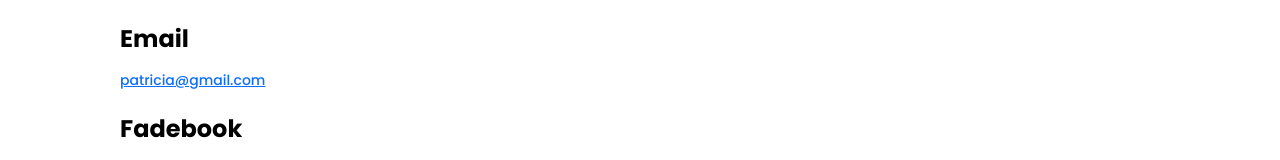
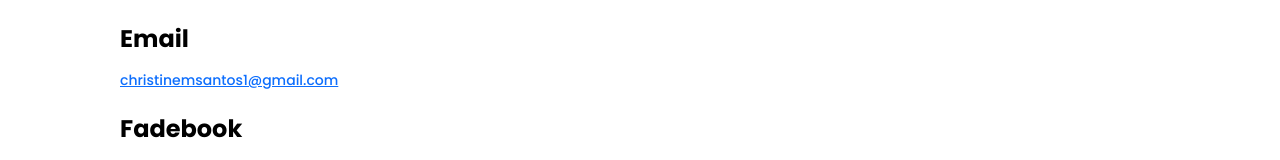
Before and after one commit to christinemsantos/Christine-Santos-portfolio, a plain HTML site: page contact.html in a window 1280 px wide. Shown: the part 279-439 px from the top of the page. Drawn offline with nearby package versions, Linux system fonts and the light colour scheme.

Commit message:
typo corrections

```diff
--- a/contact.html
+++ b/contact.html
@@ -58,7 +58,9 @@
         <h1 class="mb-5">Let's get in touch!</h1>
         <h3>Email</h3>
         <p>
-          <a href="mailto:christinemsantos1@gmail.com"> patricia@gmail.com </a>
+          <a href="mailto:christinemsantos1@gmail.com">
+            christinemsantos1@gmail.com
+          </a>
         </p>
         <h3>Fadebook</h3>
         <p>
```
